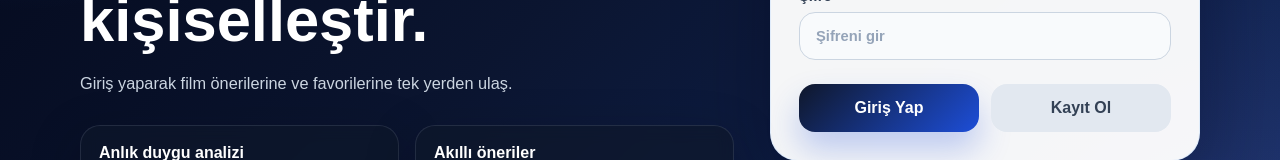
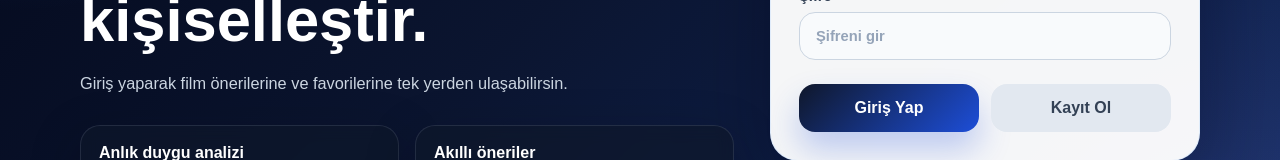
Before and after one commit to ilayda-alkan/moodmovie, a React app in the folder frontend/: page /login in a window 1280 px wide. Shown: the part 409-569 px from the top of the page. Built offline with nearby package versions, Linux system fonts and the light colour scheme; no server answers; the HTML template or start-up script is replaced by a standard one.

Commit message:
word edited

```diff
--- a/frontend/src/components/mood/MoodInputCard.jsx
+++ b/frontend/src/components/mood/MoodInputCard.jsx
@@ -24,7 +24,7 @@ export default function MoodInputCard({
       </div>
 
       <label className="input-label" htmlFor="mood-text">
-        Konuşmanı ya da ruh halini buraya yaz:
+        Konuşmanı ya da ruh halini buraya yazabilirsin:
       </label>
 
       <textarea
@@ -62,7 +62,7 @@ export default function MoodInputCard({
                     : ""}
                 </p>
                 <p>
-                  Yogunluk: {emotionResult.intensity || "-"}
+                  Yoğunluk: {emotionResult.intensity || "-"}
                 </p>
               </>
             ) : (
--- a/frontend/src/pages/LoginPage.jsx
+++ b/frontend/src/pages/LoginPage.jsx
@@ -57,7 +57,7 @@ export default function LoginPage() {
         password: formData.password,
       });
 
-      setSuccess("Kayit basarili. Simdi giris yapabilirsin.");
+      setSuccess("Kayıt başarılı. Şimdi giriş yapabilirsiniz.");
       setIsLogin(true);
     } catch (err) {
       const backendMessage =
@@ -78,7 +78,7 @@ export default function LoginPage() {
         <section className="auth-hero">
           <span className="auth-badge">MoodMovie</span>
           <h1>Duyguna göre film deneyimini kişiselleştir.</h1>
-          <p>Giriş yaparak film önerilerine ve favorilerine tek yerden ulaş.</p>
+          <p>Giriş yaparak film önerilerine ve favorilerine tek yerden ulaşabilirsin.</p>
 
           <div className="auth-feature-list">
             <div className="auth-feature-card">
```
